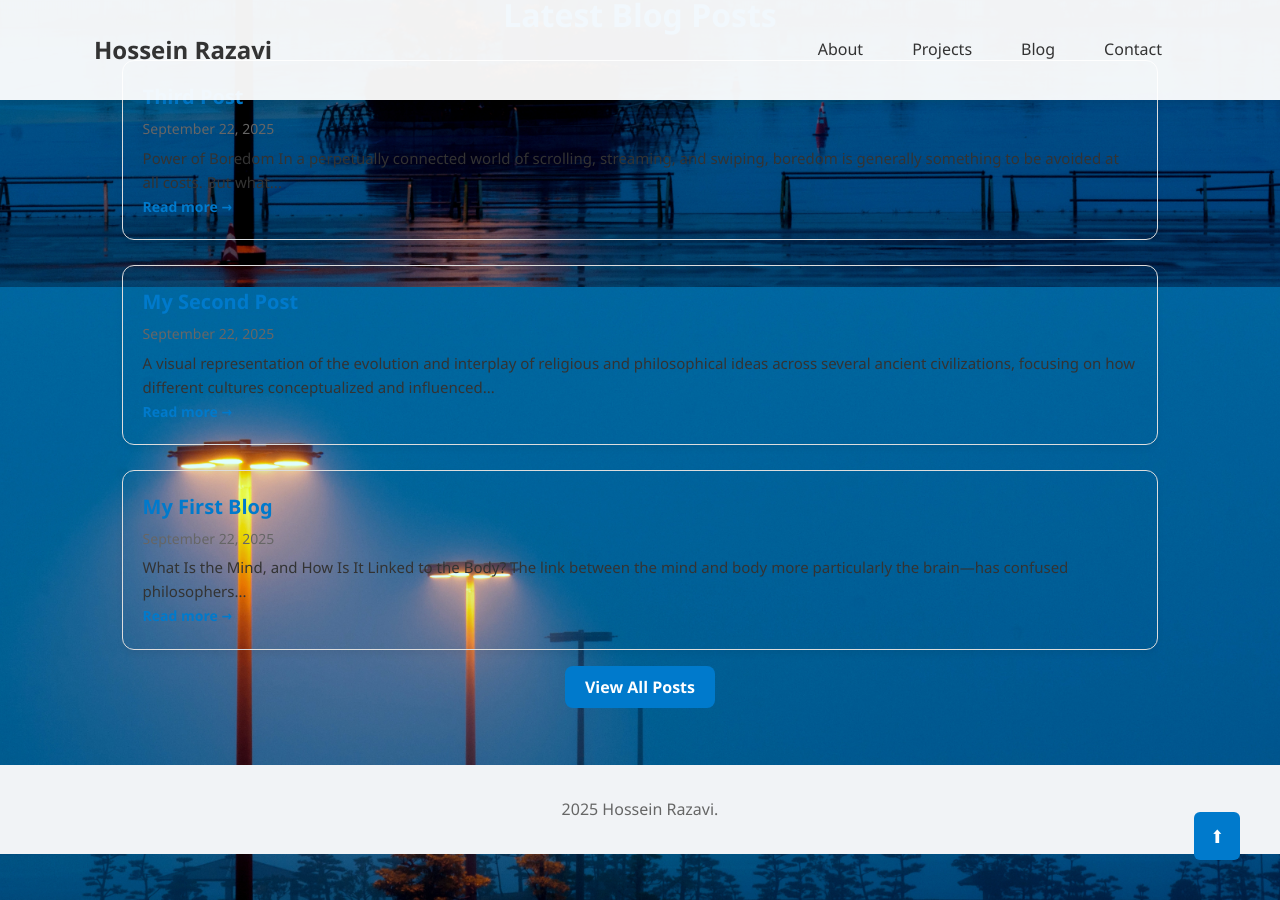
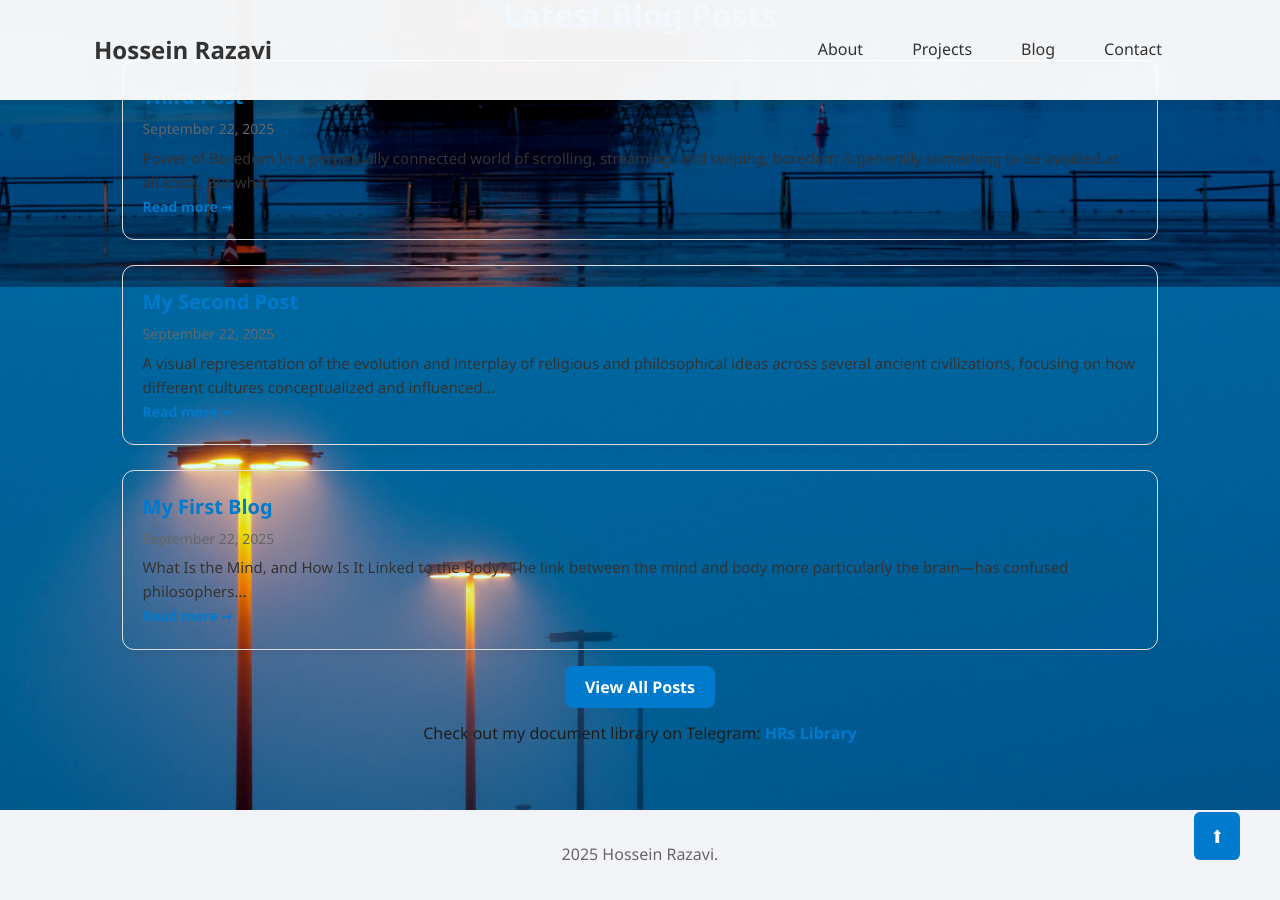
Before and after one commit to UncleRazavi/UncleRazavi.github.io, a Jekyll site: the page built from index.html, in a window 1280 px wide and 900 px high, scrolled down 613 px. Built offline with Jekyll 4.4.1, drawn with Linux system fonts in a browser that asks for light colours.

Commit message:
Add Telegram library link to index.html
Added a link to the Telegram document library in the blog section.

```diff
--- a/index.html
+++ b/index.html
@@ -38,4 +38,9 @@ title: Hossein Razavi - Personal Website
     <div style="text-align: center; margin-top: 20px;">
         <a href="{{ "/blog.html" | relative_url }}" style="font-size: 16px; font-weight: bold; color: white; background: #007acc; padding: 10px 20px; border-radius: 8px; text-decoration: none;">View All Posts</a>
     </div>
+        <!-- Telegram Library Link -->
+    <p style="margin-top: 20px; font-size: 16px; text-align: center;">
+         Check out my document library on Telegram:
+        <a href="https://t.me/HRslibrary" target="_blank" style="color: #007acc; font-weight: bold;">HRs Library</a>
+    </p>
 </section>
```
